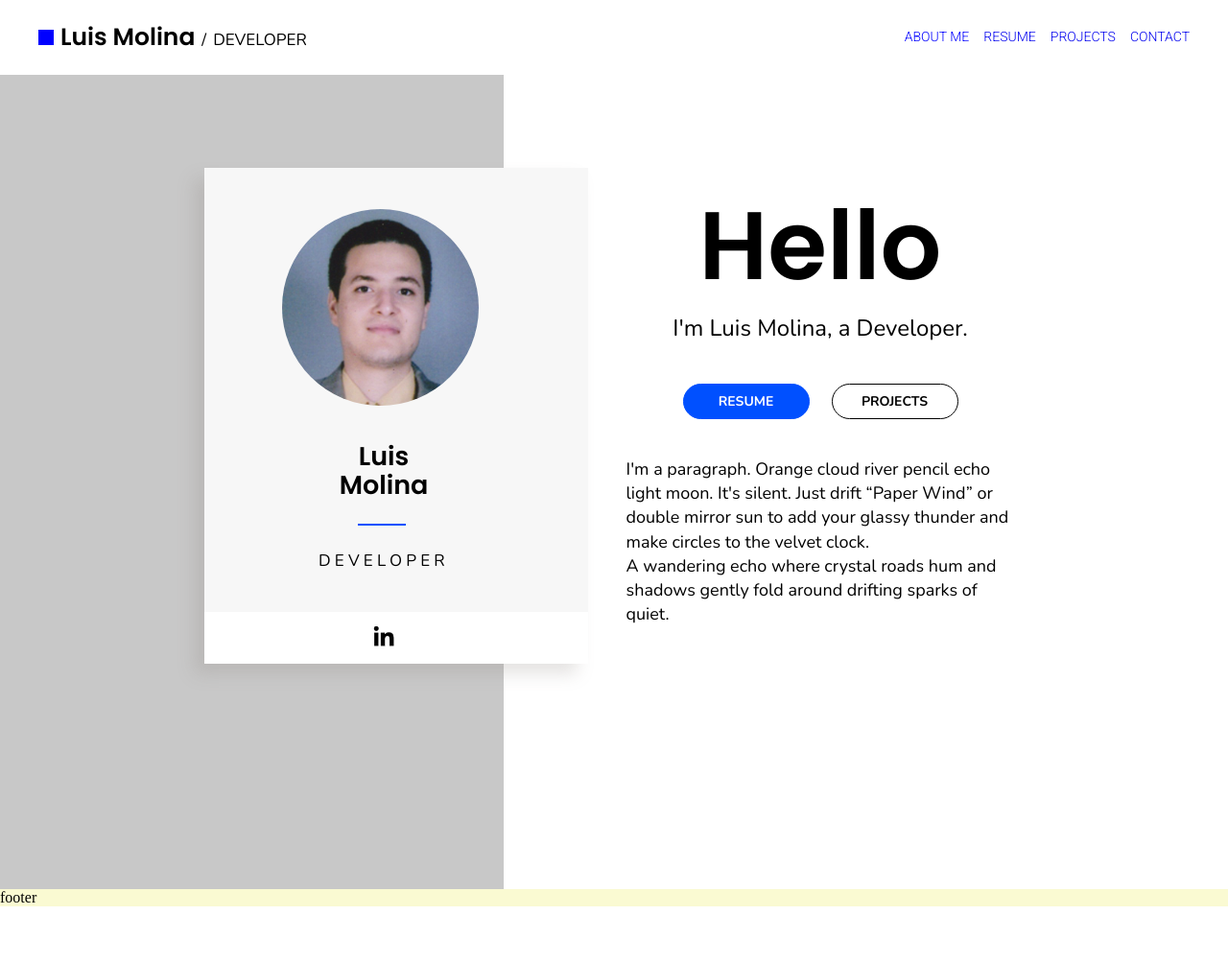
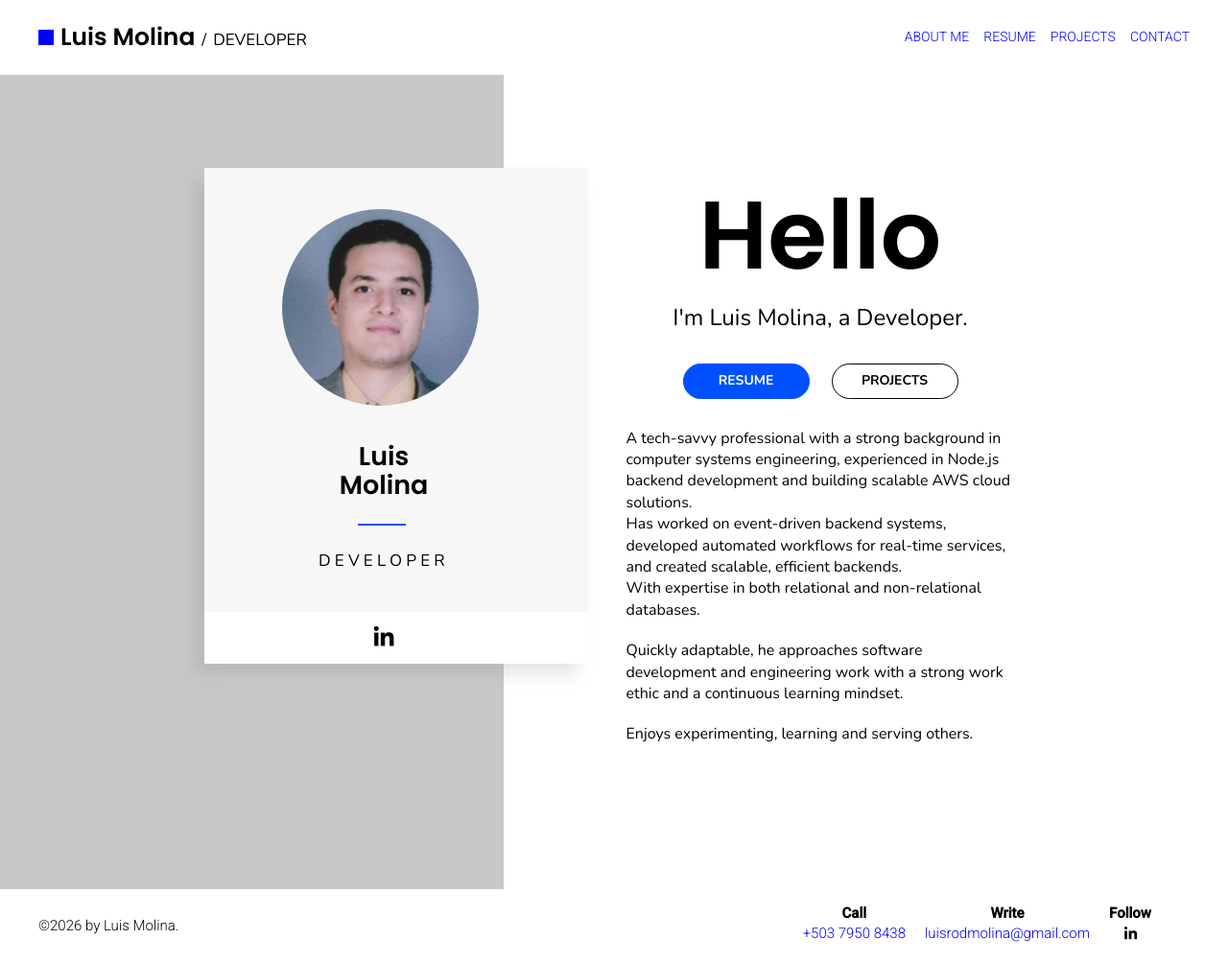
Before and after one commit to luisMolina95/personal-frontend, a website: page index.html in a window 1280 px wide. Shown: the whole page at 96% size. Before the commit the page ends 945 px from the top, so only its background shows below. Drawn offline with nearby package versions, Linux system fonts and the light colour scheme.

Commit message:
Add footer and text ajustments

```diff
--- a/index.html
+++ b/index.html
@@ -84,15 +84,48 @@
         </div>
         <div id="mainContentWelcomeIntro">
           <p>
-            I'm a paragraph. Orange cloud river pencil echo light moon. It's
-            silent. Just drift “Paper Wind” or double mirror sun to add your
-            glassy thunder and make circles to the velvet clock. <br />A
-            wandering echo where crystal roads hum and shadows gently fold
-            around drifting sparks of quiet.
+            A tech-savvy professional with a strong background in computer
+            systems engineering, experienced in Node.js backend development and
+            building scalable AWS cloud solutions.<br />Has worked on
+            event-driven backend systems, developed automated workflows for
+            real-time services, and created scalable, efficient backends.<br />With
+            expertise in both relational and non-relational databases.
+          </p>
+          <p>
+            Quickly adaptable, he approaches software development and
+            engineering work with a strong work ethic and a continuous learning
+            mindset.
+          </p>
+          <p>Enjoys experimenting, learning and serving others.</p>
+        </div>
+      </div>
+    </main>
+    <footer>
+      <div id="footerLeft"><p>©2026 by Luis Molina.</p></div>
+      <div id="footerRigth">
+        <div id="footerRigthCall">
+          <p>
+            <b>Call</b> <br />
+            <a href="tel:+50379508438">+503 7950 8438</a>
+          </p>
+        </div>
+        <div id="footerRigthWrite">
+          <p>
+            <b>Write</b> <br />
+            <a href="mailto:luisrodmolina@gmail.com">luisrodmolina@gmail.com</a>
+          </p>
+        </div>
+        <div id="footerRigthFollow">
+          <p>
+            <b>Follow</b> <br /><a
+              href="https://www.linkedin.com/in/luis-rodolfo-molina-molina-306ba5193"
+              ><img
+                style="width: 19px; height: 19px"
+                src="/files/linkedin_logo.png"
+            /></a>
           </p>
         </div>
       </div>
-    </main>
-    <footer>footer</footer>
+    </footer>
   </body>
 </html>
--- a/style.css
+++ b/style.css
@@ -226,12 +226,14 @@ main {
 
 #mainContentWelcome {
   width: 425px;
-  height: 500px;
+  height: fit-content;
+  min-height: 500px;
   display: flex;
   flex-direction: column;
   background-color: white;
   justify-content: center;
   align-items: center;
+  padding: 0 0 15px 0;
 }
 
 #mainContentWelcomeHello p {
@@ -251,19 +253,16 @@ main {
 
 #mainContentWelcomeIntro p {
   font:
-    normal normal normal 18px/1.4em "nunito",
+    normal normal normal 16px/1.4em "nunito",
     sans-serif;
   margin: 0;
   padding: 10px;
-}
-footer {
-  background-color: lightgoldenrodyellow;
 }
 
 #mainContentWelcomeLinks {
   display: flex;
   column-gap: 23px;
-  margin: 40px 0px 30px 0px;
+  margin: 30px 0px 20px 0px;
 }
 
 #mainContentWelcomeLinksButtonResume {
@@ -337,3 +336,51 @@ footer {
   color: white;
   transition: color 0.4s ease;
 }
+
+footer {
+  background-color: white;
+  display: flex;
+  justify-content: space-between;
+  align-items: center;
+  width: 100%;
+  flex-wrap: wrap;
+  font:
+    normal normal lighter 15px/1.4em "roboto",
+    sans-serif;
+  text-align: center;
+}
+
+footer a {
+  text-decoration: none;
+}
+
+#footerLeft {
+  margin: 0 0 0 40px;
+}
+
+#footerRigth {
+  margin: 0 80px 0 0;
+  display: flex;
+  flex-wrap: wrap;
+  gap: 20px;
+}
+
+@media (max-width: 640px) {
+  footer {
+    justify-content: center;
+  }
+
+  #footerLeft {
+    width: 100%;
+    display: flex;
+    justify-content: center;
+    margin: 0;
+  }
+
+  #footerRigth {
+    width: 100%;
+    display: flex;
+    justify-content: center;
+    margin: 0;
+  }
+}
```
